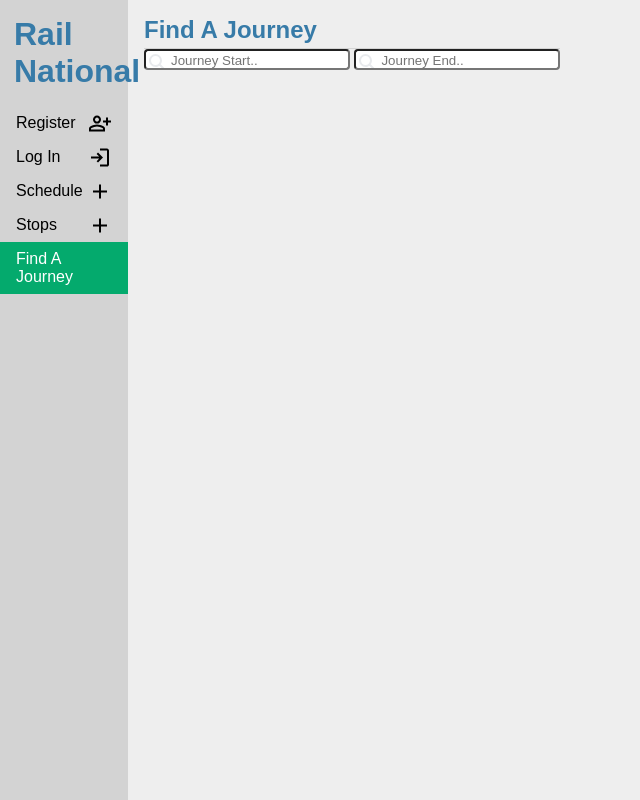
After one commit to mattleeder/animated-octo-eureka, a Flask app: page /find_a_journey/ in a window 1280 px wide. The commit adds this page. Shown: the whole page, without its empty margins (0-640 px from the left). Run offline with Flask 3, Linux system fonts and the light colour scheme.

Commit message:
Added page for finding a journey, not functional yet

```diff
--- a/rail_national/__init__.py
+++ b/rail_national/__init__.py
@@ -40,4 +40,7 @@ def create_app(test_config = None):
     from . import stops
     app.register_blueprint(stops.bp)
 
+    from . import find_a_journey
+    app.register_blueprint(find_a_journey.bp)
+
     return app
--- /dev/null
+++ b/rail_national/find_a_journey.py
@@ -0,0 +1,16 @@
+from flask import (
+    Blueprint, flash, g, redirect, render_template, request, url_for
+)
+from werkzeug.exceptions import abort
+from datetime import datetime
+
+from rail_national.auth import login_required
+import rail_national.queries as queries
+
+from . import utilities
+
+bp = Blueprint("find_a_journey", __name__, url_prefix = "/find_a_journey")
+
+@bp.route("/")
+def journey_search():
+    return render_template("route_search/find_a_journey.html")
--- a/rail_national/templates/base.html
+++ b/rail_national/templates/base.html
@@ -31,6 +31,9 @@
                 <li><a><span>Link 5</span></a></li>
                 <li><a><span>Link 6</span></a></li>
             </ul></li>
+            <li><a href="{{ url_for('find_a_journey.journey_search') }}"><span>Find A Journey</span></a>
+
+
         </ul>
     </nav>
 </header>
--- /dev/null
+++ b/rail_national/templates/route_search/find_a_journey.html
@@ -0,0 +1,13 @@
+{% extends "base.html" %}
+
+{% block header %}
+    <h1>{% block title %}Find A Journey{% endblock %}</h1>
+{% endblock %}
+
+{% block content %}
+<link rel="shortcut icon" href="{{ url_for('static', filename='favicon.ico') }}">
+<script defer src="{{ url_for('static', filename='javascript/find_a_journey.js') }}"></script>
+<input type="text" id="journey-start-input" class="myInput" placeholder="Journey Start..">
+<input type="text" id="journey-end-input" class="myInput" placeholder="Journey End..">
+
+{% endblock %}
```
Also changed, not shown: rail_national/stops.py (+1 -11 lines).
